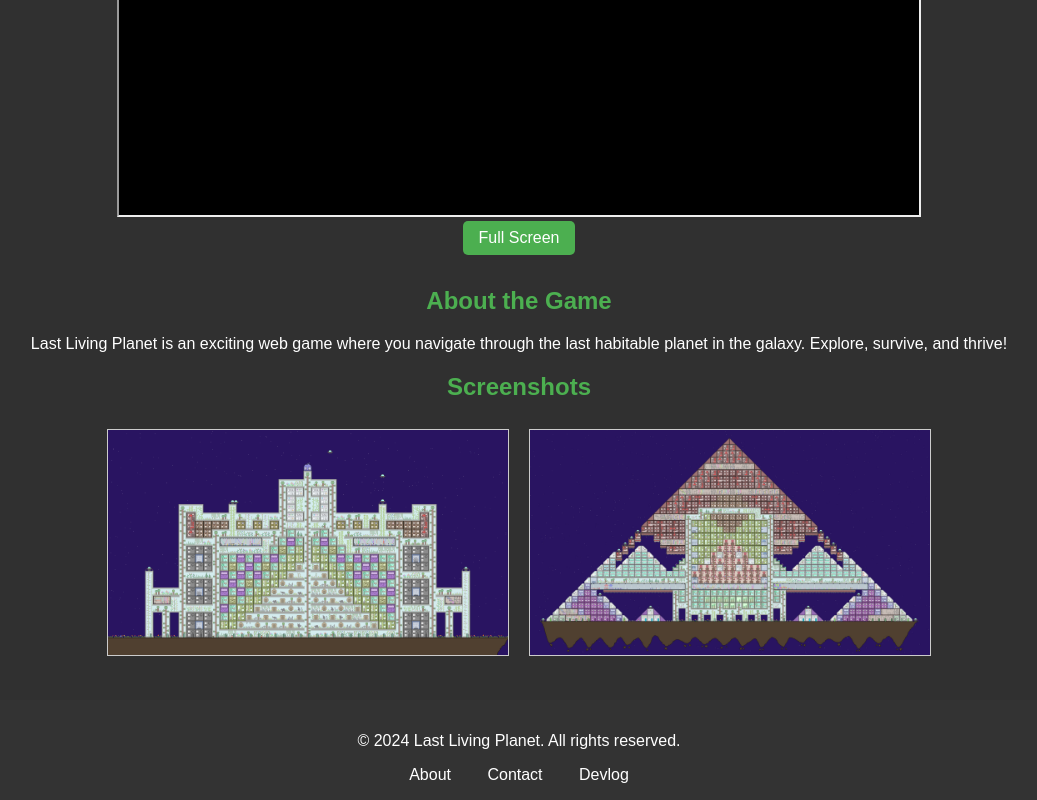
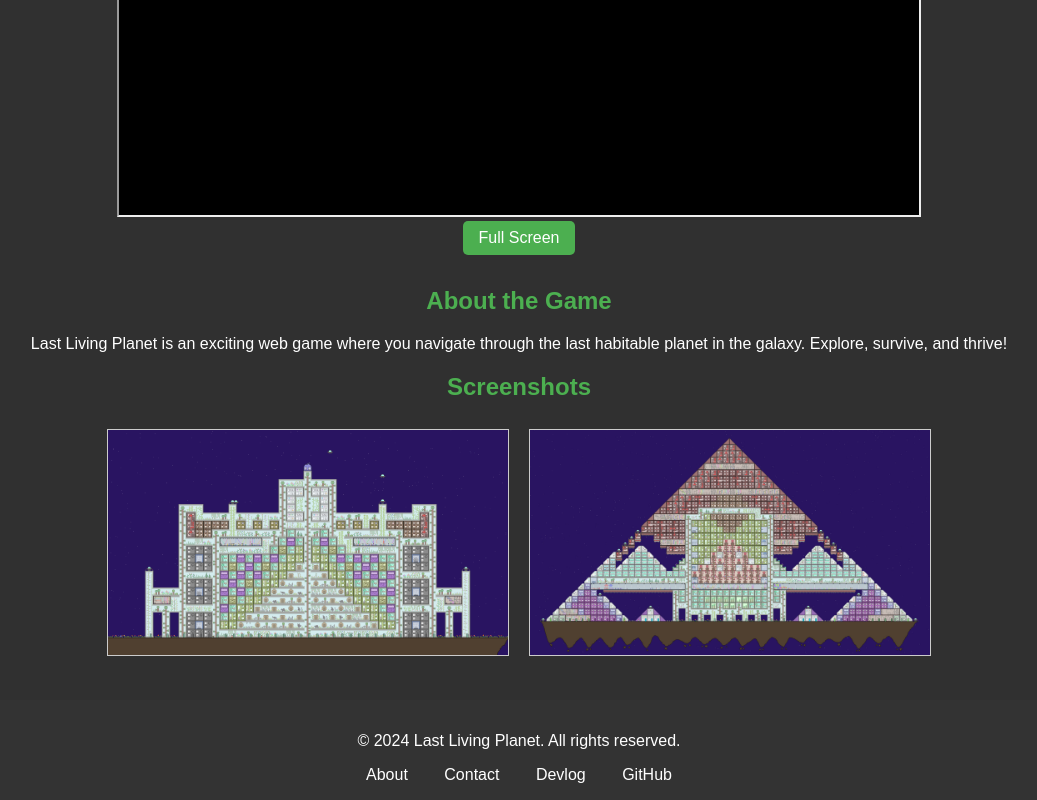
Before and after one commit to minidogg/Last-Living-Planet, a website: page src/index.html in a window 1280 px wide. Shown: the part 426-1226 px from the top of the page, without its empty margins (121-1158 px from the left). Drawn offline with Linux system fonts and the light colour scheme.

Commit message:
added github link

```diff
--- a/src/index.html
+++ b/src/index.html
@@ -44,6 +44,7 @@
             <a href="/about.html">About</a>
             <a href="/contact.html">Contact</a>
             <a href="/devlog.html">Devlog</a>
+            <a href="https://github.com/minidogg/Last-Living-Planet">GitHub</a>
         </nav>
     </footer>
 
```
